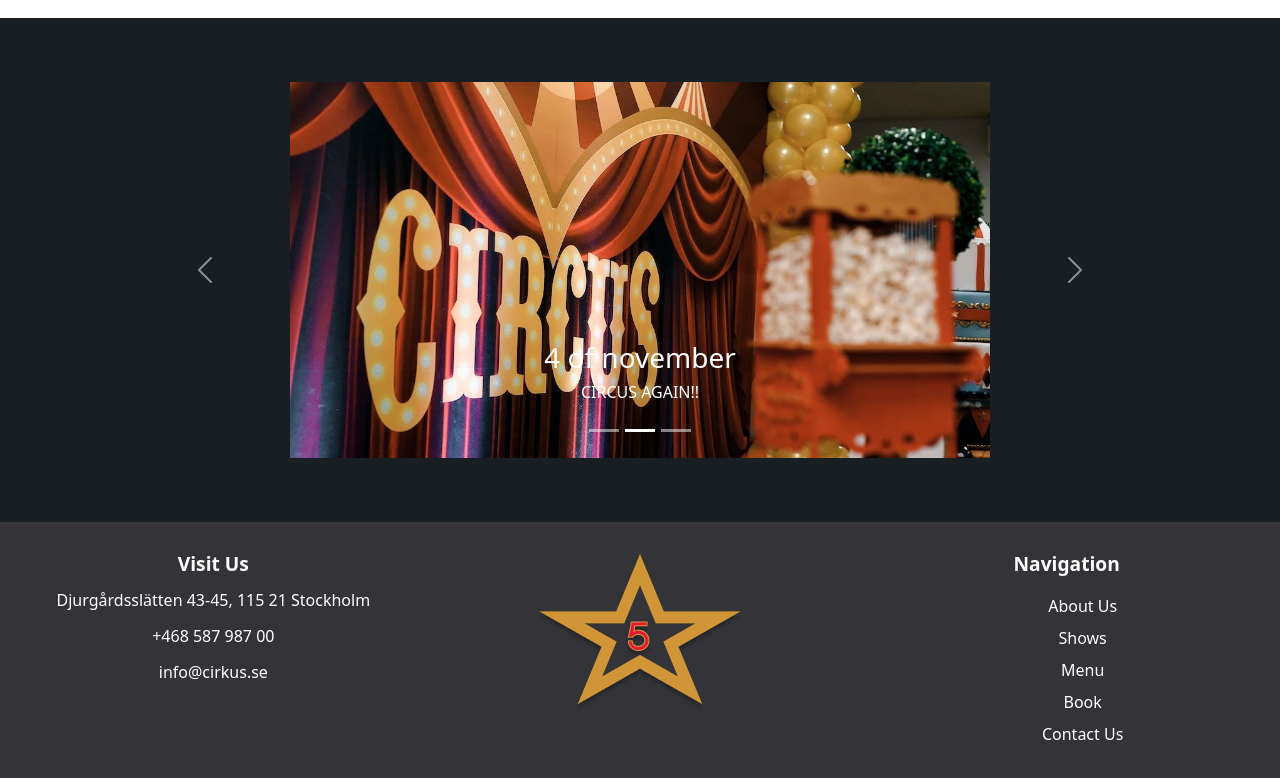
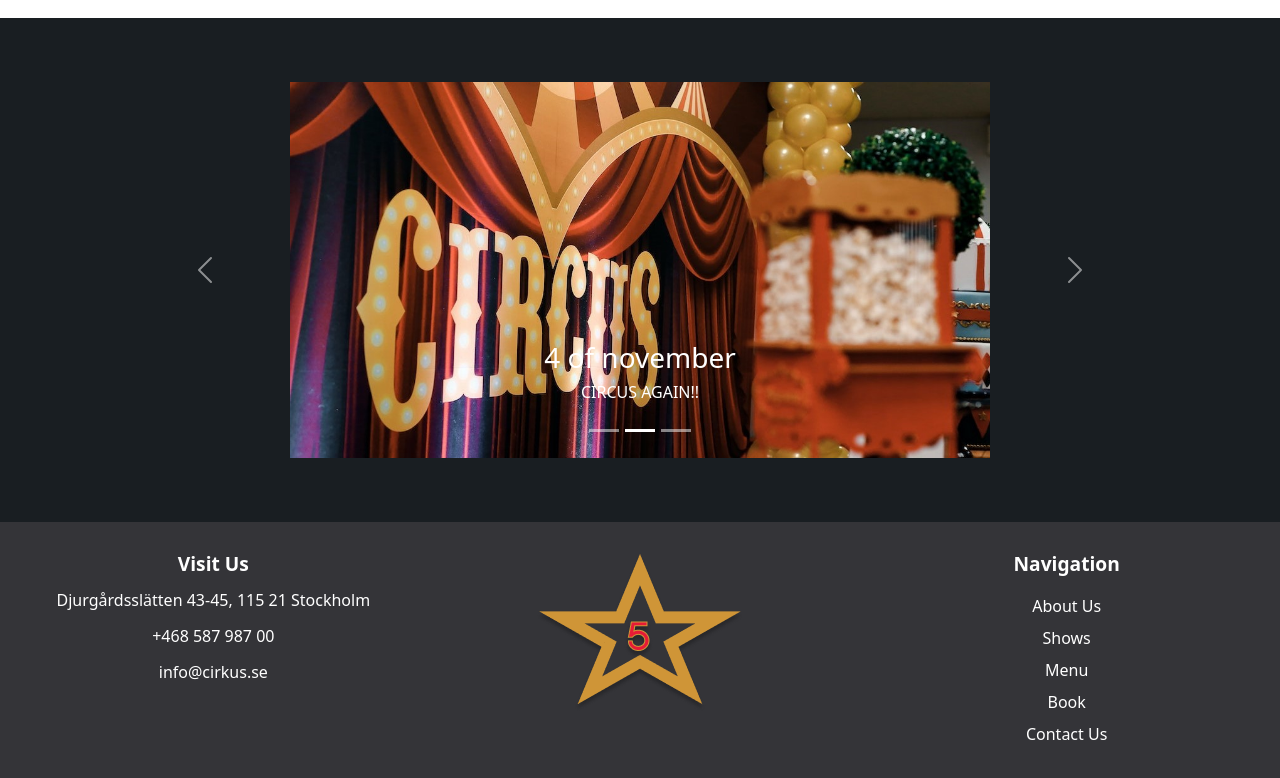
Before and after one commit to AlinaCGM/circus, a React (Create React App) app: page / in a window 1280 px wide. Shown: the part 1653-2431 px from the top of the page. Built offline with nearby package versions, Linux system fonts and the light colour scheme.

Commit message:
Padding removed from footer navigation list

```diff
--- a/src/components/footer/footer.css
+++ b/src/components/footer/footer.css
@@ -18,6 +18,7 @@
   font-size: 1.2rem;
   font-weight: 600;
   margin-bottom: 1rem;
+  text-align: center;
 }
 
 a:link,
@@ -37,4 +38,5 @@
 
 .footer-nav-list {
   list-style: none;
+  padding: 0;
 }
```
Lines whose indentation alone changed are shown as unchanged.
